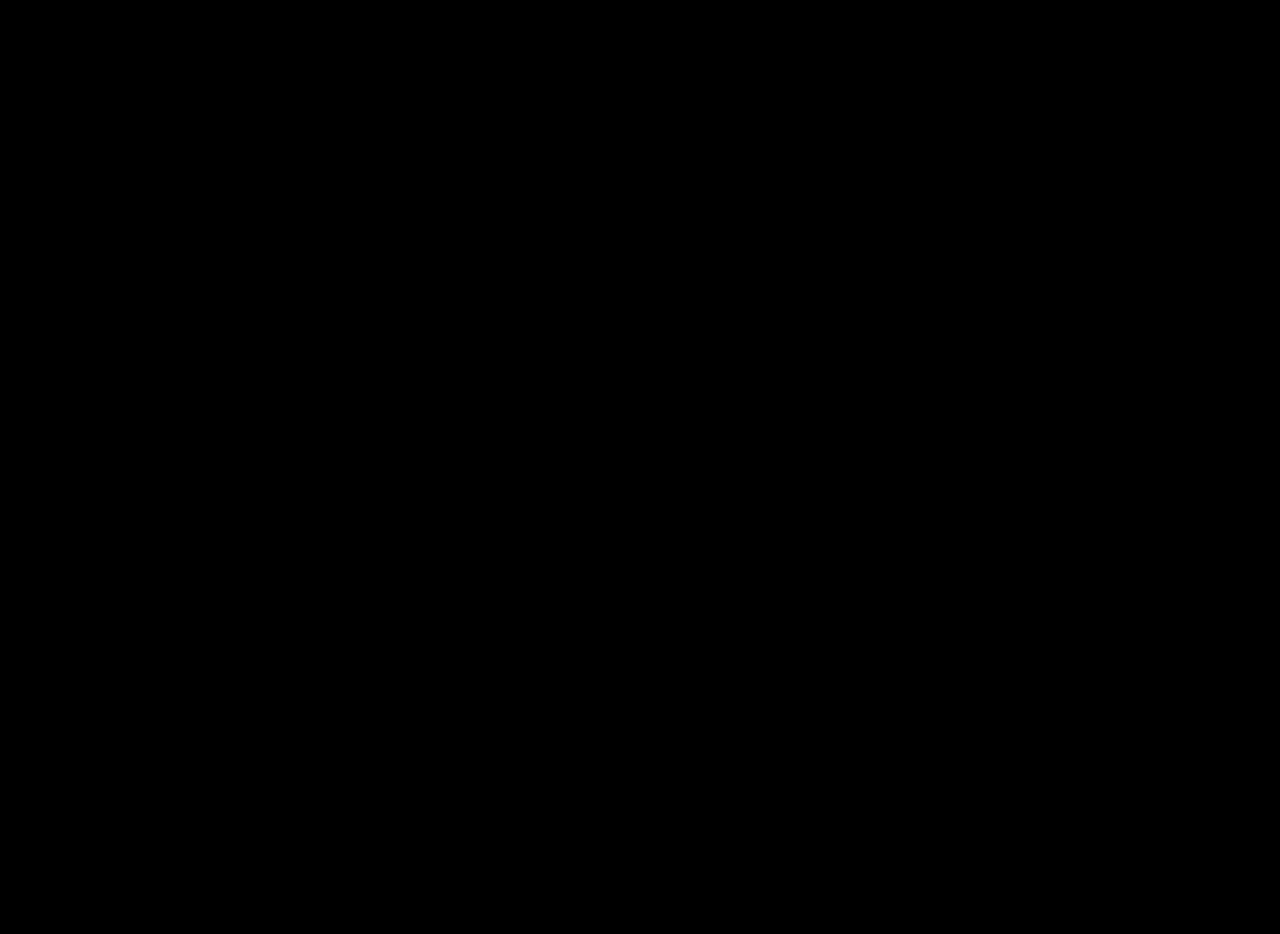
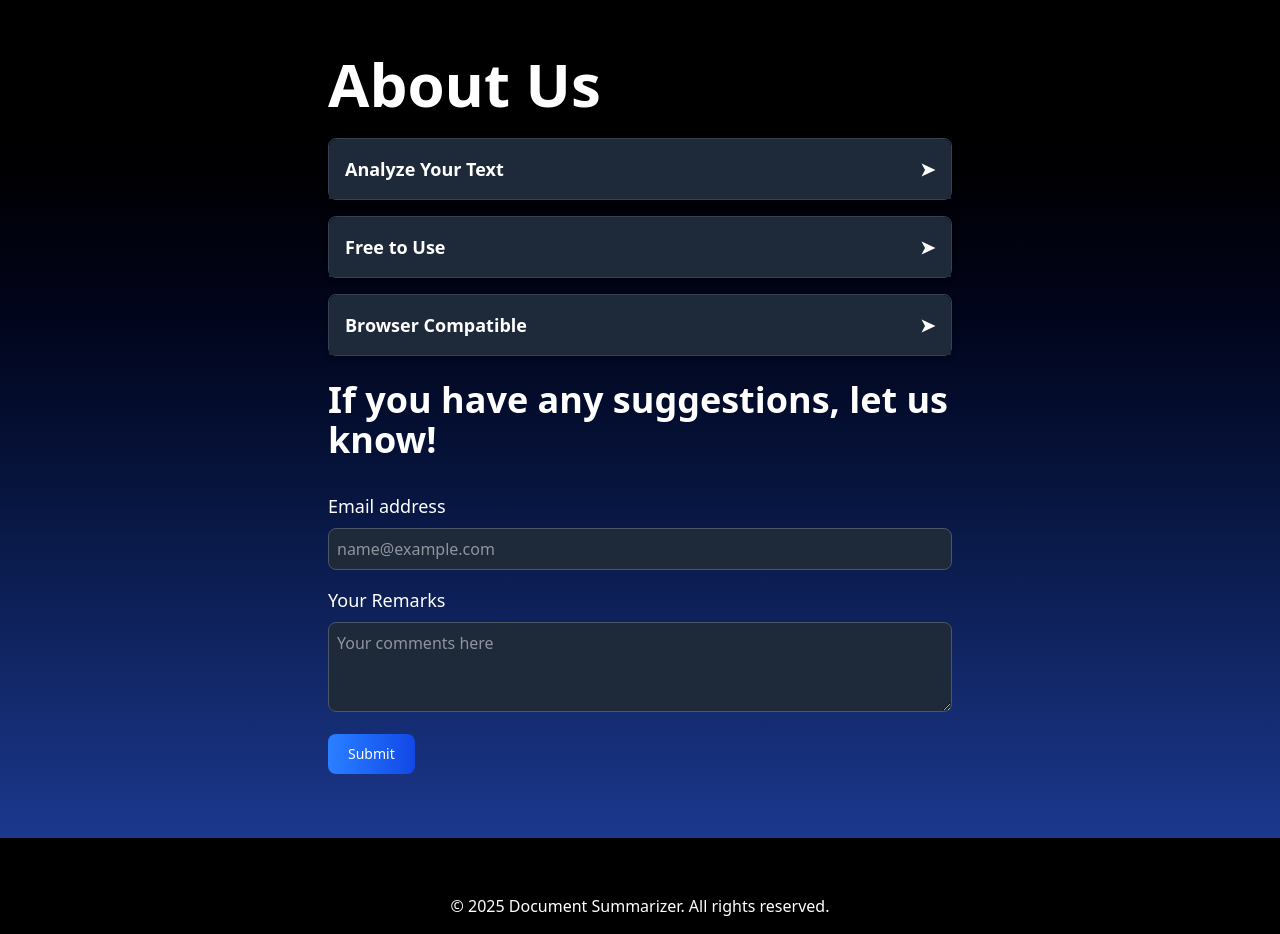
Before and after one commit to Piyushxz/SanityAI-DocumentSummerizer, a React (Vite) app: page / in a window 1280 px wide. Shown: the part 1260-2194 px from the top of the page. Before the commit the page ends 1242 px from the top, so only its background shows below. Built offline with nearby package versions, Linux system fonts and the light colour scheme; a web font is replaced by a local one.

Commit message:
added aboutus.tsx

```diff
--- a/src/App.tsx
+++ b/src/App.tsx
@@ -12,6 +12,7 @@
 import { isContentModalOpen, isDeleteModalOpen } from "./atoms"
 import { Toaster } from "sonner"
 import { AnimatePresence } from "motion/react"
+import Aboutus from "./components/Aboutus"
 
 
 function App() {
@@ -34,6 +35,7 @@
 
         <Route path="/login" element={<Login/>}/>
         <Route path="/signup" element={<Signup/>}/>
+        <Route path="/aboutus" element={<Aboutus/>}/>
 
         <Route path="/:id" element={<QueryRoom/>}/>
 
--- /dev/null
+++ b/src/components/Aboutus.tsx
@@ -0,0 +1,132 @@
+import React, { useState } from 'react';
+
+const Aboutus: React.FC = () => {
+  const [openAccordion, setOpenAccordion] = useState<number | null>(null);
+
+  const toggleAccordion = (index: number) => {
+    setOpenAccordion(openAccordion === index ? null : index);
+  };
+
+  return (
+    <>
+      <div className="min-h-screen bg-gradient-to-b from-black to-blue-900">
+        <div className="container mx-auto p-4 mt-14">
+          <div className="flex flex-col md:flex-row justify-center">
+            <div className="md:w-1/2 w-full text-center md:text-left">
+              <h1 className="font-montserrat font-extrabold text-4xl md:text-6xl text-white mb-6">
+                About Us
+              </h1>
+              <div className="space-y-4">
+                {/* Accordion Item 1 */}
+                <div className="border border-gray-700 rounded-lg shadow-md">
+                  <h2 className="bg-gray-800 p-4 rounded-t-lg">
+                    <button
+                      className="text-left w-full font-semibold text-lg text-white flex items-center justify-between"
+                      type="button"
+                      onClick={() => toggleAccordion(1)}
+                    >
+                      Analyze Your Text
+                      <span className={`transition-transform duration-200 ${openAccordion === 1 ? 'transform rotate-90' : ''}`}>
+                        ➤
+                      </span>
+                    </button>
+                  </h2>
+                  {openAccordion === 1 && (
+                    <div className="p-4 bg-gray-900 rounded-b-lg">
+                      <p className="text-gray-300">
+                        Our AI-powered Document Summarizer helps you quickly and accurately summarize your documents. Whether it's a lengthy report or a complex legal document, our tool can provide concise and meaningful summaries to save you time and effort.
+                      </p>
+                    </div>
+                  )}
+                </div>
+
+                {/* Accordion Item 2 */}
+                <div className="border border-gray-700 rounded-lg shadow-md">
+                  <h2 className="bg-gray-800 p-4 rounded-t-lg">
+                    <button
+                      className="text-left w-full font-semibold text-lg text-white flex items-center justify-between"
+                      type="button"
+                      onClick={() => toggleAccordion(2)}
+                    >
+                      Free to Use
+                      <span className={`transition-transform duration-200 ${openAccordion === 2 ? 'transform rotate-90' : ''}`}>
+                        ➤
+                      </span>
+                    </button>
+                  </h2>
+                  {openAccordion === 2 && (
+                    <div className="p-4 bg-gray-900 rounded-b-lg">
+                      <p className="text-gray-300">
+                        Our AI Document Summarizer is completely free to use. We believe in providing accessible tools to help you manage your documents more efficiently without any cost.
+                      </p>
+                    </div>
+                  )}
+                </div>
+
+                {/* Accordion Item 3 */}
+                <div className="border border-gray-700 rounded-lg shadow-md">
+                  <h2 className="bg-gray-800 p-4 rounded-t-lg">
+                    <button
+                      className="text-left w-full font-semibold text-lg text-white flex items-center justify-between"
+                      type="button"
+                      onClick={() => toggleAccordion(3)}
+                    >
+                      Browser Compatible
+                      <span className={`transition-transform duration-200 ${openAccordion === 3 ? 'transform rotate-90' : ''}`}>
+                        ➤
+                      </span>
+                    </button>
+                  </h2>
+                  {openAccordion === 3 && (
+                    <div className="p-4 bg-gray-900 rounded-b-lg">
+                      <p className="text-gray-300">
+                        Our tool works seamlessly across all major web browsers, including Chrome, Firefox, Safari, and Edge. You can access our Document Summarizer from any device with an internet connection.
+                      </p>
+                    </div>
+                  )}
+                </div>
+              </div>
+
+              {/* Suggestions Section */}
+              <div className="mt-6">
+                <h1 className="font-montserrat font-bold text-2xl md:text-4xl text-white mb-8">
+                  If you have any suggestions, let us know!
+                </h1>
+
+                <label htmlFor="exampleFormControlInput1" className="block text-lg font-medium mb-2 text-white">Email address</label>
+                <input
+                  type="email"
+                  className="w-full p-2 border border-gray-600 rounded-lg focus:outline-none focus:ring-2 focus:ring-blue-500 bg-gray-800 text-white mb-4"
+                  id="exampleFormControlInput1"
+                  placeholder="name@example.com"
+                />
+                <label htmlFor="exampleFormControlTextarea1" className="block text-lg font-medium mb-2 text-white">Your Remarks</label>
+                <textarea
+                  className="w-full p-2 border border-gray-600 rounded-lg focus:outline-none focus:ring-2 focus:ring-blue-500 bg-gray-800 text-white mb-4"
+                  id="exampleFormControlTextarea1"
+                  rows={3}
+                  placeholder="Your comments here"
+                ></textarea>
+                <button
+                  type="button"
+                  className="text-white bg-gradient-to-r from-blue-500 to-blue-700 hover:from-blue-600 hover:to-blue-800 focus:ring-4 focus:outline-none focus:ring-blue-200 dark:focus:ring-blue-800 font-medium rounded-lg text-sm px-5 py-2.5 text-center me-2 mb-2"
+                >
+                  Submit
+                </button>
+              </div>
+            </div>
+          </div>
+        </div>
+      </div>
+
+      {/* Footer */}
+      <footer className="bg-black text-white py-4 mt-10">
+        <div className="container mx-auto text-center">
+          <p>&copy; 2025 Document Summarizer. All rights reserved.</p>
+        </div>
+      </footer>
+    </>
+  );
+};
+
+export default Aboutus;
--- /dev/null
+++ b/src/components/Footer.tsx
@@ -0,0 +1,13 @@
+import React from 'react';
+
+const Footer: React.FC = () => {
+  return (
+    <footer className="bg-blue-900 text-white py-4 mt-10">
+      <div className="container mx-auto text-center">
+        <p>&copy; 2025 Document Summarizer. All rights reserved.</p>
+      </div>
+    </footer>
+  );
+};
+
+export default Footer;
--- a/src/pages/Landing.tsx
+++ b/src/pages/Landing.tsx
@@ -2,6 +2,7 @@
 import Features from "../components/Featurs"
 import {motion} from "motion/react"
 import { toast } from "sonner"
+import Aboutus from "../components/Aboutus"
 export const Landing = ()=>{
     return(
         <div className="overflow-x-hidden">
@@ -61,6 +62,7 @@
                 </h1>
                 </motion.div>
                 <Features/>
+                <Aboutus/>
 
             </div>
         </div>
```
